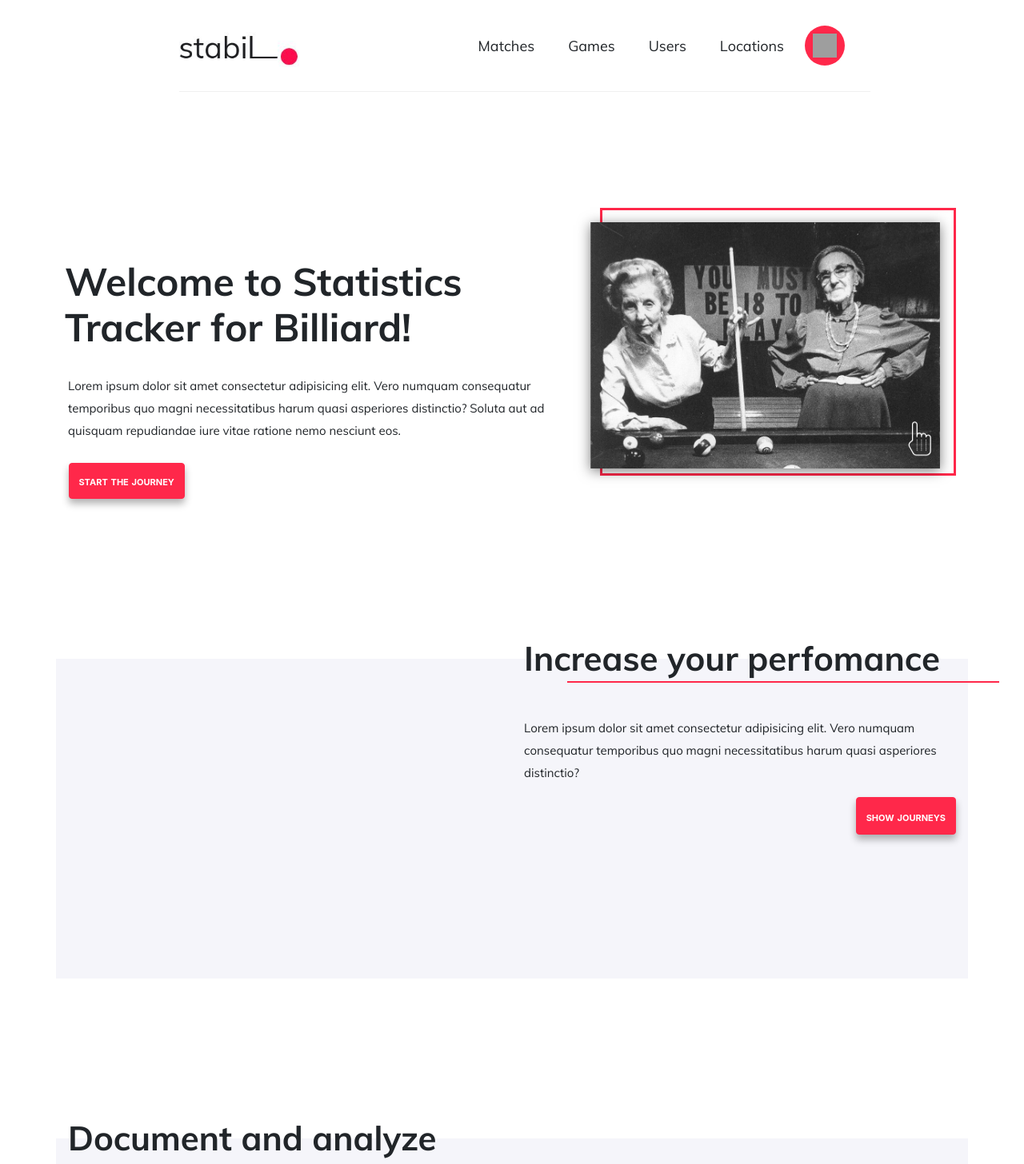
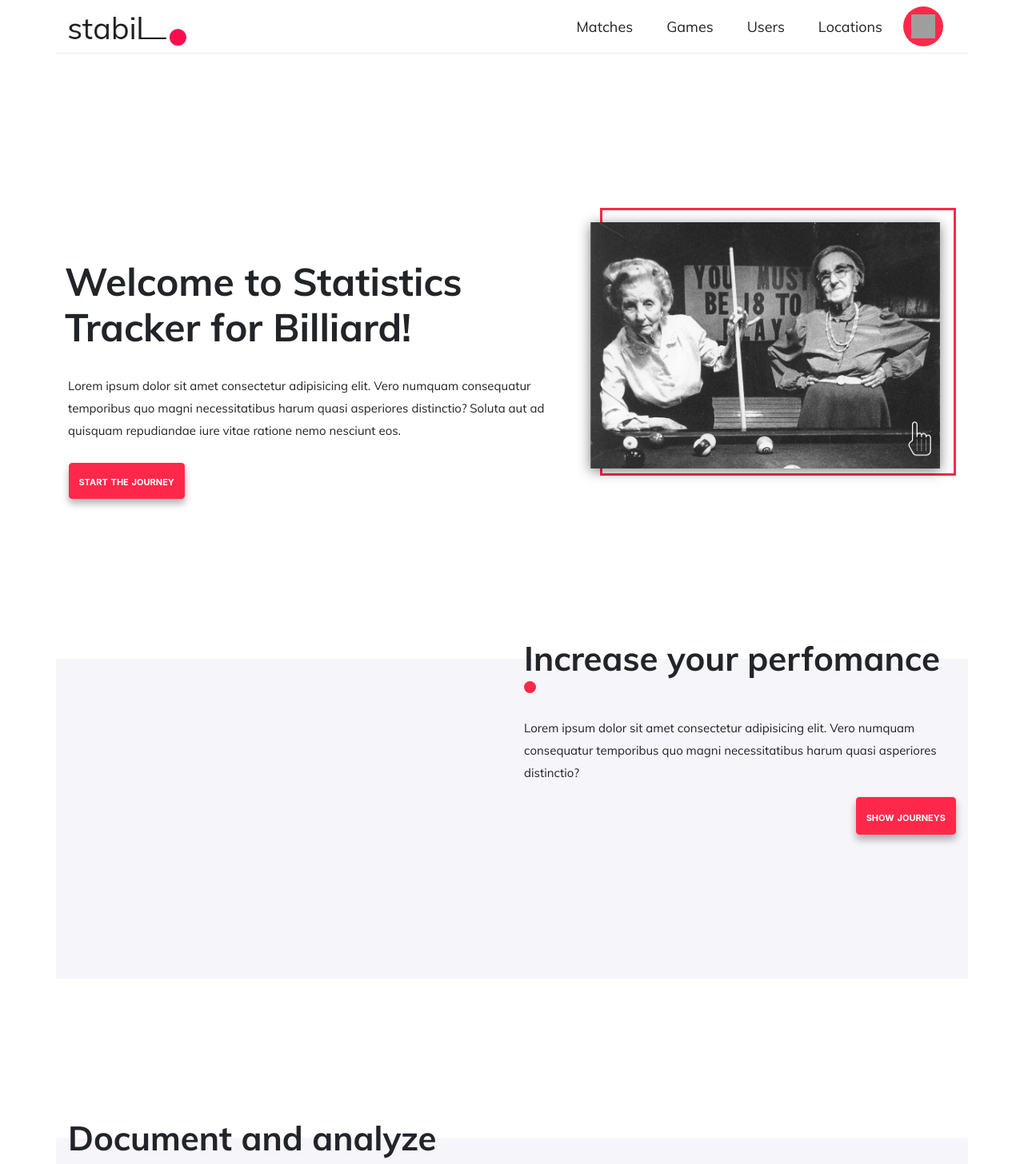
Before and after one commit to pr-olga/stabil_fe, a Vue app: page / in a window 1280 px wide. Shown: the top 1456 px of the page at 80% size. Built offline with nearby package versions, Linux system fonts and the light colour scheme; grey boxes are pictures that could not be loaded.

Commit message:
feat: adjust hoem page to mobile

```diff
--- a/src/App.vue
+++ b/src/App.vue
@@ -44,7 +44,6 @@ export default {
 .nav-icon {
  text-align: right;
  margin-top: 20px;
- margin-right: 20px;
 }
 
 .fade-enter-active,
@@ -58,9 +57,4 @@ export default {
 .fade-leave-active {
   opacity: 0
 }
-
-.main-container-st {
-  margin-top: 150px;
-  margin-bottom: 150px;
-}
 </style>
--- a/src/assets/styles/layout/_rows.scss
+++ b/src/assets/styles/layout/_rows.scss
@@ -1,9 +1,42 @@
+.main-container-st {
+  margin-top: 0;
+  margin-bottom: 150px;
+}
+
+@media (min-width: 768px) {
+  .main-container-st {
+    margin-top: 50px;
+  }
+}
+
+@media (min-width: 992px) {
+  .main-container-st {
+    margin-top: 150px;
+  }
+}
+
 .row-stabil {
   min-height: 400px;
   margin-top: 200px;
   background-color: #f5f5fa;
 
   &--hero {
-    margin-top: 260px;
+    margin-top: 0;
   }
 }
+
+@media (min-width: 992px) {
+  .row-stabil {
+    &--hero {
+      margin-top: 200px;
+    }
+  }
+}
+
+@media (min-width: 1200px) {
+  .row-stabil {
+    &--hero {
+      margin-top: 260px;
+    }
+  }
+}
--- a/src/components/Home/Section.vue
+++ b/src/components/Home/Section.vue
@@ -1,7 +1,8 @@
 <template>
   <section class="row row-stabil">
-    <div class="col-md-7 col-xl-6" v-if="!textOnLeft"></div>
-    <div class="col-md-5 col-xl-6">
+    <div v-if="!textOnLeft" class="order-2 order-md-1 col-sm-12 col-md-7 col-xl-6"
+    ></div>
+    <div :class="[textOnLeft ? 'order-1 order-md-1' : 'order-1 order-md-2', 'col-sm-12', 'col-md-5', 'col-xl-6']">
       <h2 class="h2-stabil"><slot name="header"></slot></h2>
       <div class="ball-container">
         <p class="animated-ball" v-scrollAnimation></p>
@@ -11,7 +12,7 @@
       </p>
       <button class="btn btn-danger btn-alert-stabil btn_section float-right"><slot name="btn"></slot></button>
     </div>
-    <div class="col-md-7 col-xl-6" v-if="textOnLeft"></div>
+    <div class="col-sm-12 order-2 order-md-1 col-md-7 col-xl-6" v-if="textOnLeft"></div>
   </section>
 </template>
 
@@ -57,18 +58,45 @@ export default {
     width: 100%;
     height: 2px;
     border-radius: 0%;
+    transform: translate(3%);
+  }
+}
+
+@keyframes rolling-medium {
+
+  0%,
+  to {
+    border-radius: 50%;
+    width: 15px;
+    transform: translate(0);
+  }
+
+  30% {
+    border-radius: 0%;
+    height: 2px;
+  }
+
+  100% {
+    width: 100%;
+    height: 2px;
+    border-radius: 0%;
     transform: translate(10%);
   }
 }
 
 .animation-onroal {
   animation-name: rolling;
-  animation-duration: 3s;
+  animation-duration: 2s;
   animation-timing-function: ease;
-  animation-delay: 0.1s;
+  animation-delay: 0s;
   animation-direction: normal;
   animation-fill-mode: forwards;
   animation-play-state: running;
 }
 
+@media screen and (min-width: 576px) {
+  .animation-onroal {
+    animation-name: rolling-medium;
+  }
+}
 </style>
--- a/src/views/Home.vue
+++ b/src/views/Home.vue
@@ -88,9 +88,16 @@ export default {
   }
 
   &_btn {
+    float: right;
     height: 45px;
     margin-top: 10px;
     margin-left: 0.5px;
+  }
+}
+
+@media (min-width: 768px) {
+  .header_btn {
+    float: none;
   }
 }
 
@@ -103,9 +110,16 @@ export default {
 
 .border-stabil {
   position: relative;
+  margin-top: 30px;
   height: 335px;
   max-height: 100%;
   border: 3px solid $primary;
+}
+
+@media (min-width: 768px) {
+  .border-stabil {
+    margin-top: 0;
+  }
 }
 
 h1 {
--- a/src/views/Layout/Header.vue
+++ b/src/views/Layout/Header.vue
@@ -1,5 +1,5 @@
 <template>
-<div id="header">
+<div id="header" class="container">
   <div class="logo">
     <a href="/"><img src="../../assets/logo.svg" alt="" width="150px"></a>
   </div>
@@ -30,7 +30,6 @@ export default {
 #header {
   display: flex;
   justify-content: space-between;
-  margin: 0 12rem 0 14rem;
   border-bottom: 1px solid #f0f0f0;
   background-color: #fff;
   position: fixed;
@@ -41,12 +40,11 @@ export default {
 }
 
 .logo {
-  padding-top: 2.5rem;
+  padding-top: 1rem;
 
 }
 
 .navbar {
-  padding: 2rem;
   justify-content: flex-end;
 }
 
```
